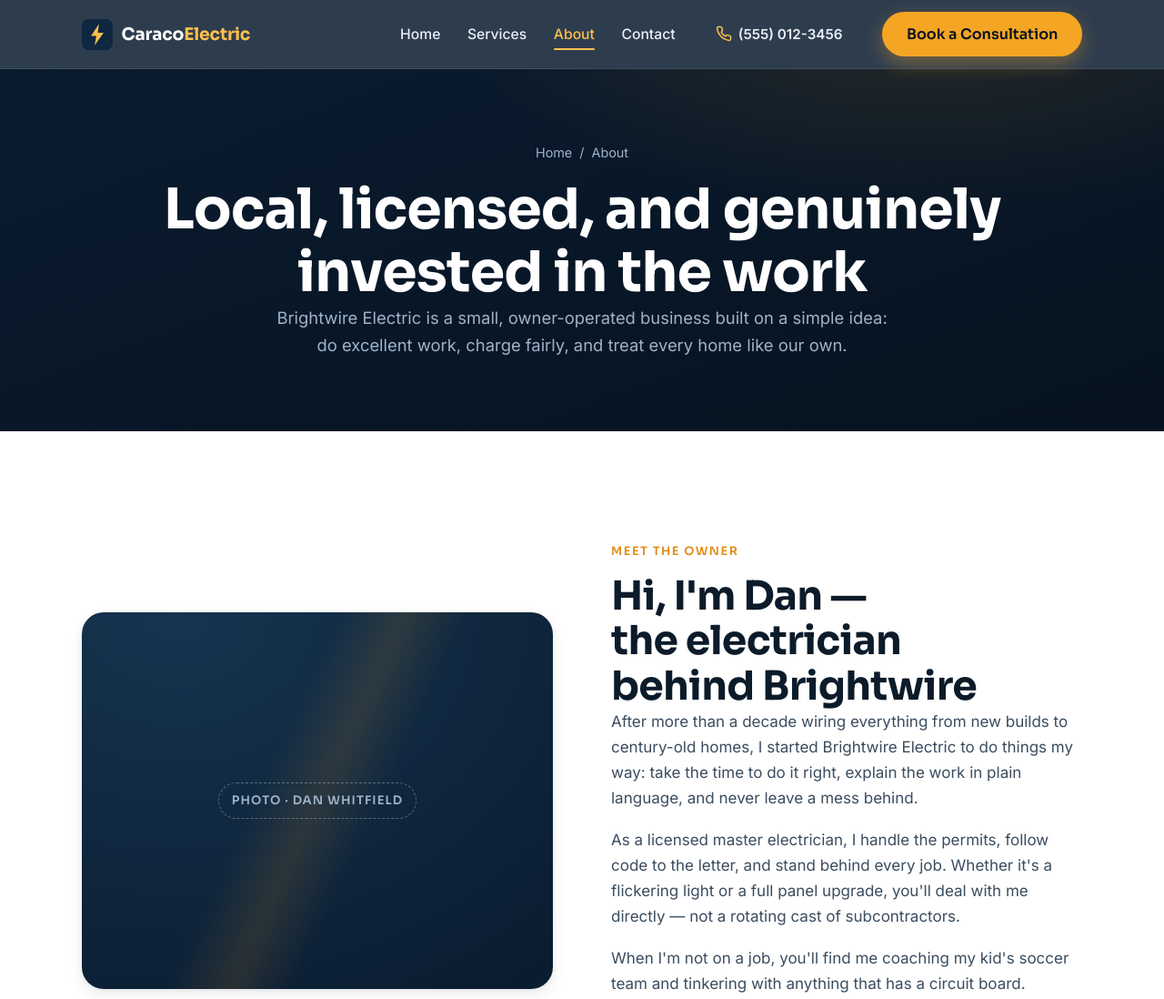
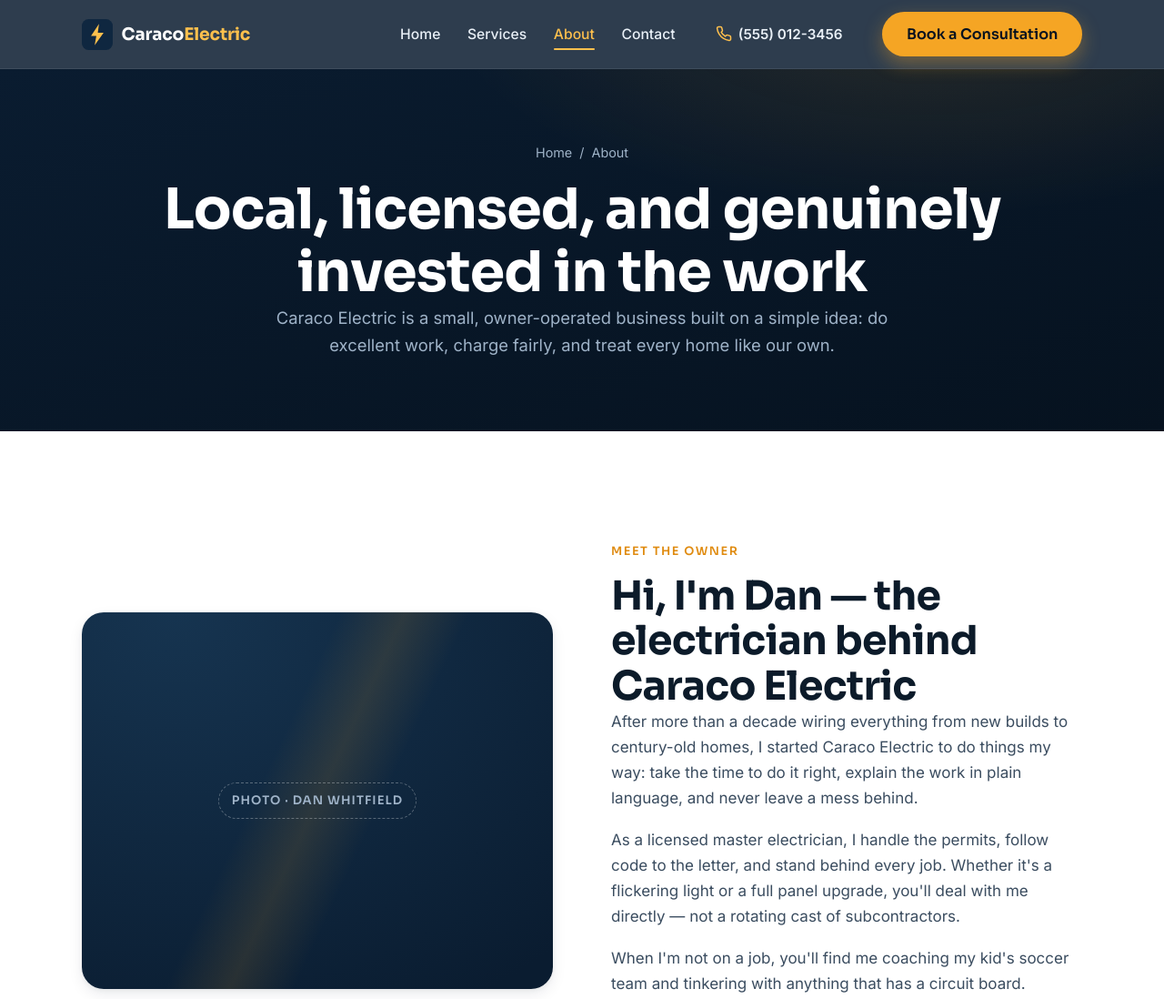
Before and after one commit to Lauren-and-Evan/dans-website, a plain HTML site: page about/index.html in a window 1280 px wide. Shown: the top 1098 px of the page at 91% size. Drawn offline with Linux system fonts and the light colour scheme.

Commit message:
remove all references to brightwire electric, changed to caraco (might need to edit emails later but thats fine) (#5)

```diff
--- a/about/index.html
+++ b/about/index.html
@@ -3,8 +3,8 @@
 <head>
   <meta charset="utf-8">
   <meta name="viewport" content="width=device-width, initial-scale=1">
-  <title>About Brightwire Electric — Your Local Licensed Electrician</title>
-  <meta name="description" content="Meet Dan Whitfield, the licensed master electrician behind Brightwire Electric. Over a decade of safe, reliable electrical work for homes and businesses in the Greater Springfield area.">
+  <title>About Caraco Electric — Your Local Licensed Electrician</title>
+  <meta name="description" content="Meet Dan Caraco, the licensed master electrician behind Caraco Electric. Over a decade of safe, reliable electrical work for homes and businesses in the Greater Springfield area.">
   <meta name="theme-color" content="#0a1c30">
   <link rel="icon" href="../assets/img/favicon.svg" type="image/svg+xml">
 
@@ -31,7 +31,7 @@
           <a href="../">Home</a> <span>/</span> <span>About</span>
         </nav>
         <h1 data-reveal>Local, licensed, and genuinely invested in the work</h1>
-        <p class="lead" data-reveal>Brightwire Electric is a small, owner-operated business built on a simple idea: do excellent work, charge fairly, and treat every home like our own.</p>
+        <p class="lead" data-reveal>Caraco Electric is a small, owner-operated business built on a simple idea: do excellent work, charge fairly, and treat every home like our own.</p>
       </div>
     </section>
 
@@ -43,9 +43,9 @@
         </div>
         <div class="split__copy">
           <p class="eyebrow" data-reveal>Meet the owner</p>
-          <h2 data-reveal>Hi, I'm Dan — the electrician behind Brightwire</h2>
+          <h2 data-reveal>Hi, I'm Dan — the electrician behind Caraco Electric</h2>
           <div class="stack" data-reveal>
-            <p>After more than a decade wiring everything from new builds to century-old homes, I started Brightwire Electric to do things my way: take the time to do it right, explain the work in plain language, and never leave a mess behind.</p>
+            <p>After more than a decade wiring everything from new builds to century-old homes, I started Caraco Electric to do things my way: take the time to do it right, explain the work in plain language, and never leave a mess behind.</p>
             <p>As a licensed master electrician, I handle the permits, follow code to the letter, and stand behind every job. Whether it's a flickering light or a full panel upgrade, you'll deal with me directly — not a rotating cast of subcontractors.</p>
             <p>When I'm not on a job, you'll find me coaching my kid's soccer team and tinkering with anything that has a circuit board.</p>
           </div>
--- a/assets/css/base.css
+++ b/assets/css/base.css
@@ -1,5 +1,5 @@
 /* ==========================================================================
-   Brightwire Electric — base.css
+   Caraco Electric — base.css
    Design tokens, reset, typography, layout primitives, animations.
    Edit colors/fonts here once and they cascade everywhere.
    ========================================================================== */
--- a/assets/css/components.css
+++ b/assets/css/components.css
@@ -1,5 +1,5 @@
 /* ==========================================================================
-   Brightwire Electric — components.css
+   Caraco Electric — components.css
    Header, footer, hero, cards, forms and reusable section patterns.
    ========================================================================== */
 
--- a/assets/js/main.js
+++ b/assets/js/main.js
@@ -1,5 +1,5 @@
 /* ==========================================================================
-   Brightwire Electric — main.js
+   Caraco Electric — main.js
    Sticky-header scroll state, mobile menu, scroll-reveal animations,
    and booking-form handling. No dependencies.
    ========================================================================== */
--- a/assets/js/partials.js
+++ b/assets/js/partials.js
@@ -1,5 +1,5 @@
 /* ==========================================================================
-   Brightwire Electric — partials.js
+   Caraco Electric — partials.js
    The header and footer live HERE, in one place, and are injected into every
    page. Edit nav links, phone number, business details, etc. once below.
 
```
Also changed, not shown: 404.html (+1 -1 lines), contact/index.html (+1 -1 lines), index.html (+2 -2 lines), services/index.html (+1 -1 lines), README.md.
